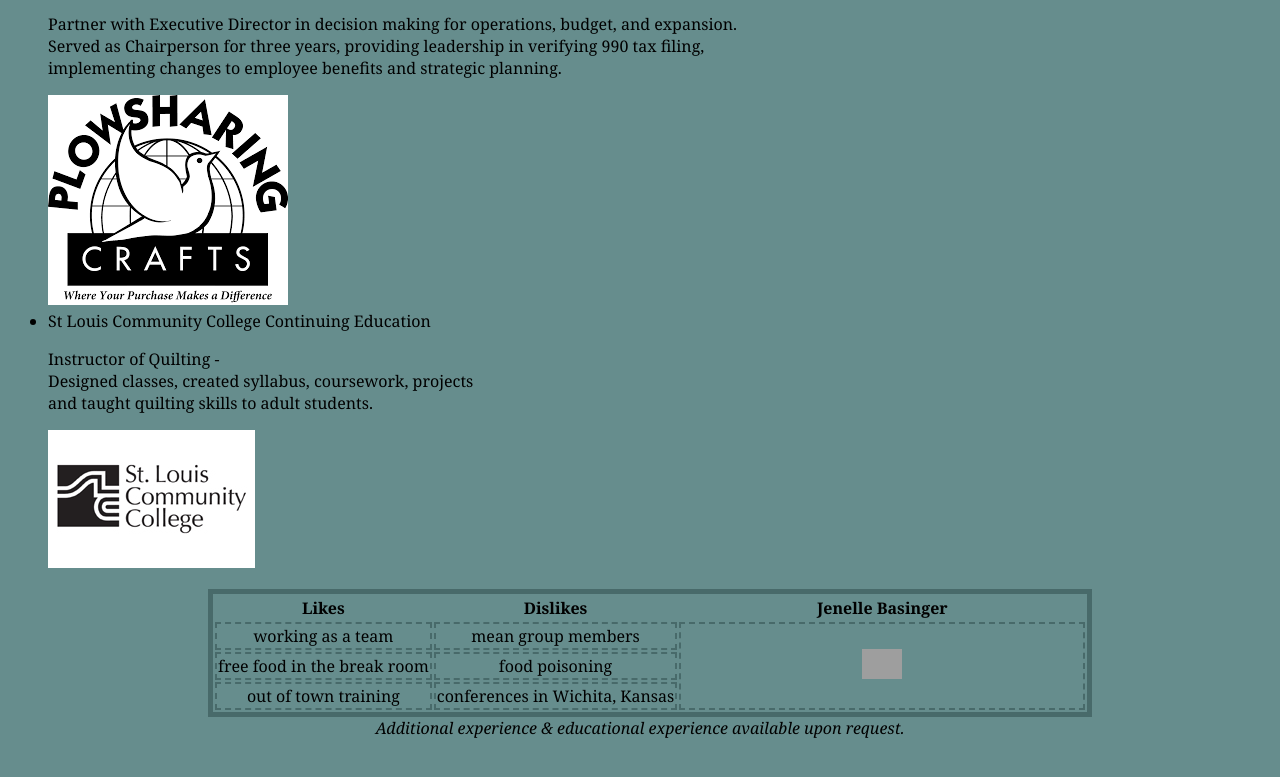
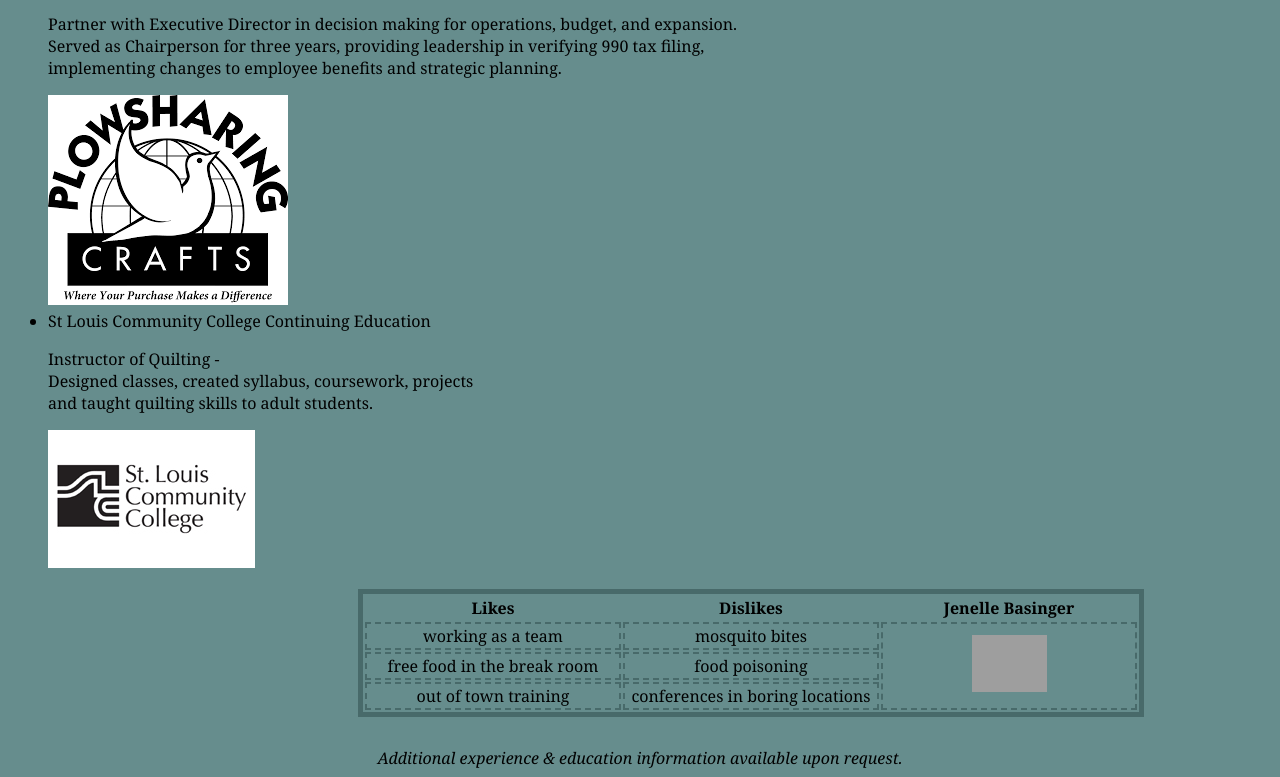
Before and after one commit to Jenellebas/html-me-something, a plain HTML site: page index.html in a window 1280 px wide. Shown: the part 725-1502 px from the top of the page. Before the commit the page ends 1472 px from the top, so only its background shows below. Drawn offline with Linux system fonts and the light colour scheme; grey boxes are pictures that could not be loaded.

Commit message:
finalize table

```diff
--- a/index.html
+++ b/index.html
@@ -45,7 +45,7 @@
             </tr>
             <tr>
               <td>working as a team</td>
-              <td>mean group members</td>
+              <td>mosquito bites</td>
               <td rowspan="3"><img class=headshot src="images/Jenelle.png"/></td>
             </tr>
             <tr>
@@ -54,10 +54,10 @@
             </tr>
             <tr>
               <td>out of town training</td>
-              <td>conferences in Wichita, Kansas</td>
+              <td>conferences in boring locations</td>
             </tr>
         </table>
         </main>
-        <footer>Additional experience &#38 educational experience available upon request.</footer>
+        <footer>Additional experience &#38 education information available upon request.</footer>
     </body>
 </html>
--- a/style.css
+++ b/style.css
@@ -4,8 +4,9 @@ body {
 }
 
 .headshot {
-    height: 10%;
-    width: 10%;
+    height: 30%;
+    width: 30%;
+    padding: 0px;
 }
 
 h1 {
@@ -15,11 +16,12 @@ h1 {
 footer{
     text-align: center;
     font-style: italic;
+    margin-top: 30px;
 }
 
 table{
     border: 5px solid #486a6a;
-    margin-left: 200px;
+    margin-left: 350px;
 }
 
 th{
@@ -29,4 +31,5 @@ th{
 td{
     border: 2px dashed #486a6a;
     text-align: center;
+    width: 250px;
 }
```
